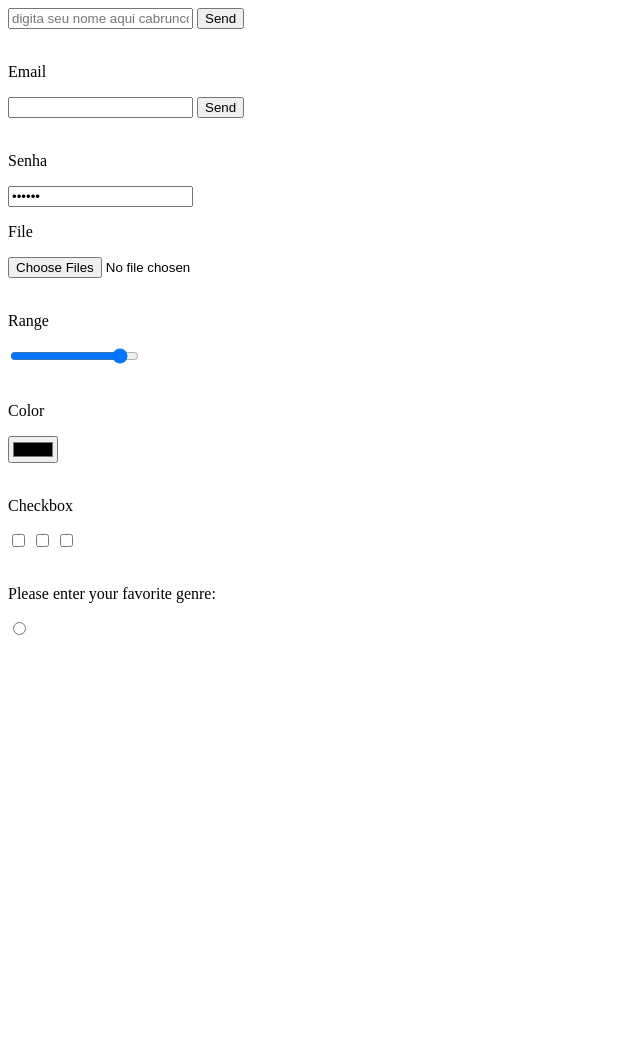
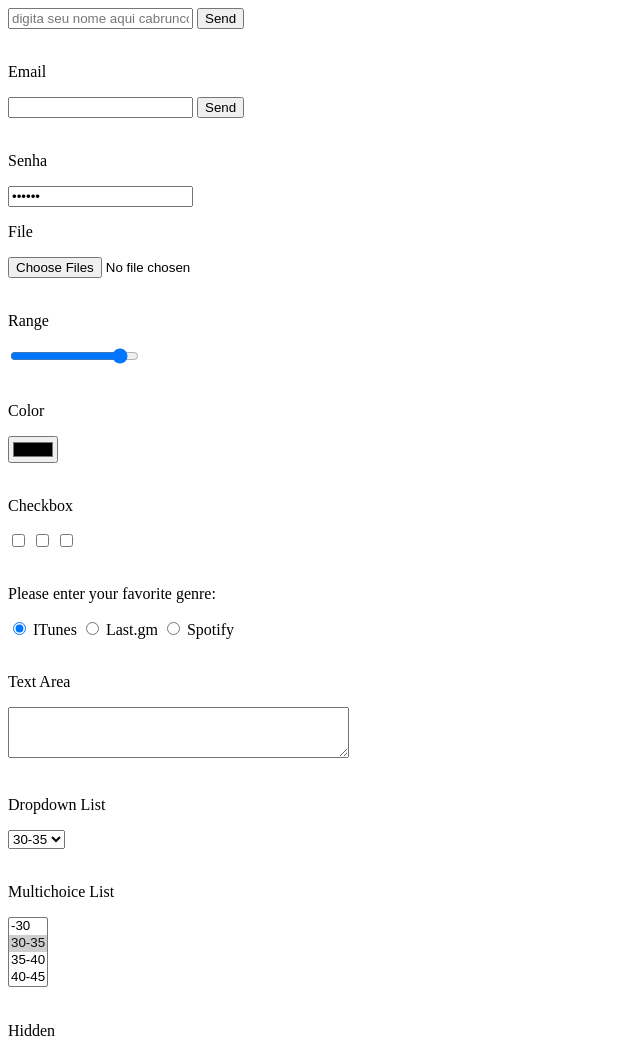
Before and after one commit to barbooosa/estudo_web, a plain HTML site: page index.html in a window 1280 px wide. Shown: the whole page, without its empty margins (0-640 px from the left). Before the commit the page ends 800 px from the top, so only its background shows below. Drawn offline with Linux system fonts and the light colour scheme.

Commit message:
Add files via upload

```diff
--- a/index.html
+++ b/index.html
@@ -69,7 +69,41 @@
         <br/><br>
 
         <p>Please enter your favorite genre:</p>
-        <input type="radio" name="genre" value="">
+        <input type="radio" name="genre" value="itunes" checked="checked" /> ITunes
+        <input type="radio" name="genre" value="lastfm" /> Last.gm
+        <input type="radio" name="genre" value="spotify" /> Spotify
+
+        <br/><br>
+
+    <p>Text Area</p>
+    <textarea name="digita" cols="40" rows="3"></textarea>
+
+        <br/><br>
+
+    <p>Dropdown List</p>
+
+    <select name="age">
+        <option value="1">-30</option>
+        <option value="2" selected>30-35</option>
+        <option value="3">35-40</option>
+        <option value="4">40-45</option>
+    </select>
+
+    <br/><br>
+
+    <p>Multichoice List</p>
+
+    <select name="age" multiple>
+        <option value="1">-30</option>
+        <option value="2" selected>30-35</option>
+        <option value="3">35-40</option>
+        <option value="4">40-45</option>
+        </select>
+
+    <br/><br>
+
+    <p>Hidden</p>
+    <inpu type="hidden" name="secret" value="nosecret" />
     </form>
 </body>
 </html>
```
